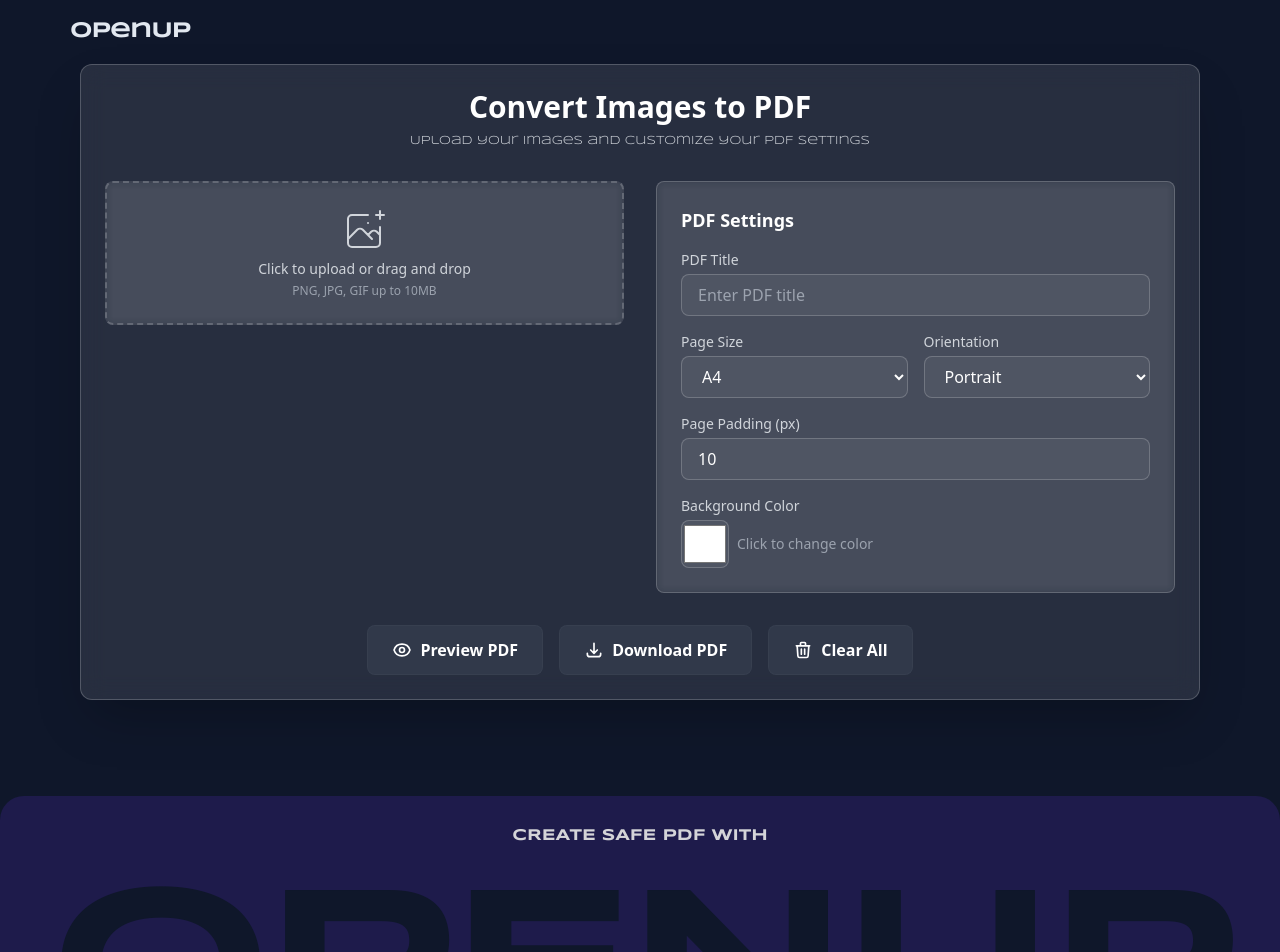
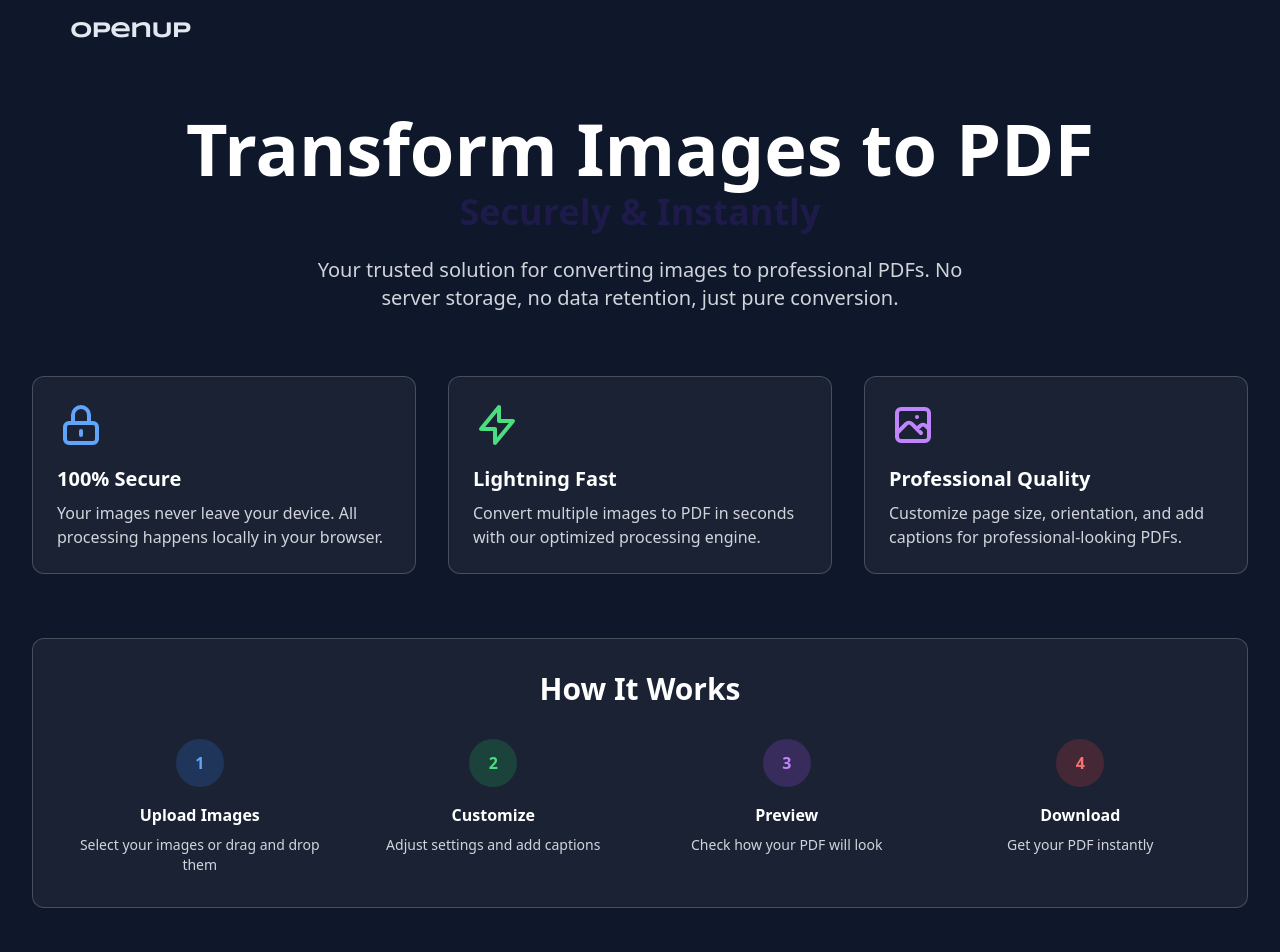
Before and after one commit to TejasMore477/OpenUp, a React (Vite) app: page / in a window 1280 px wide. Shown: the top 952 px of the page. Built offline with nearby package versions, Linux system fonts and the light colour scheme.

Commit message:
feat(landingPage):created landing page

```diff
--- a/src/App.jsx
+++ b/src/App.jsx
@@ -54,11 +54,13 @@ function App() {
     <div className='bg-darkTheme min-h-screen'>
       <Header />
       <main className='container mx-auto px-4 py-8'>
-        {/* <Landing /> */}
-        <ImgToPdf
-          onImagesChange={setImages}
-          images={images}
-        />
+        <Landing />
+        {/* Converter Section */}
+        <div className="backdrop-blur-sm bg-white/5 rounded-xl p-8 border border-white/20">
+          <ImgToPdf onImagesChange={setImages}
+            images={images} />
+        </div>
+
         {images.length > 0 && (
           <div className="mt-8">
             <Thumbnails
@@ -70,6 +72,7 @@ function App() {
             {/* <Counter count={images.length} /> */}
           </div>
         )}
+
       </main>
       <Footer />
     </div>
--- a/src/components/layout/Landing.jsx
+++ b/src/components/layout/Landing.jsx
@@ -1,30 +1,93 @@
 import React from "react";
-import Header from "./Header";
 import ImgToPdf from "../logic/ImgToPdf";
 
 function Landing() {
   return (
-      <div className="flex items-center justify-center gap-4 bg-red-900">
-        <div class="p-4 text-center w-[85%]">
-          <section
-            id="hero"
-            className="w-full tracking-tight grid place-content-center"
-          >
-            <h1 className="text-5xl md:text-6xl leading-none font-bold text-limicMist mb-2">
-              Create PDF Instantly
+    <div className="min-h-screen bg-gradient-to-br from-darkTheme via-slate-900 to-darkTheme">
+      {/* Hero Section */}
+      <section className="relative py-20 px-4">
+        <div className="max-w-7xl mx-auto">
+          <div className="text-center mb-16">
+            <h1 className="text-5xl md:text-7xl font-bold text-white mb-6 animate-fade-in">
+              Transform Images to PDF
+              <span className="block text-3xl md:text-4xl text-royalAmethyst mt-2">Securely & Instantly</span>
             </h1>
+            <p className="text-xl text-gray-300 max-w-2xl mx-auto animate-fade-in-delay">
+              Your trusted solution for converting images to professional PDFs.
+              No server storage, no data retention, just pure conversion.
+            </p>
+          </div>
 
-            <p className="text-lg md:text-lg font-light leading-none text-softVoilet mb-6">
-              Upload your images in order — secure, private, and totally
-              backend-free.
-            </p>
-            <ImgToPdf />
-          </section>
+          {/* Features Grid */}
+          <div className="grid md:grid-cols-3 gap-8 mb-16">
+            <div className="backdrop-blur-sm bg-white/5 rounded-xl p-6 border border-white/20 hover:border-blue-500/20 transition-all duration-300 hover:shadow-lg hover:shadow-blue-500/10">
+              <div className="text-blue-400 mb-4">
+                <svg className="w-12 h-12" fill="none" stroke="currentColor" viewBox="0 0 24 24">
+                  <path strokeLinecap="round" strokeLinejoin="round" strokeWidth="2" d="M12 15v2m-6 4h12a2 2 0 002-2v-6a2 2 0 00-2-2H6a2 2 0 00-2 2v6a2 2 0 002 2zm10-10V7a4 4 0 00-8 0v4h8z" />
+                </svg>
+              </div>
+              <h3 className="text-xl font-semibold text-white mb-2">100% Secure</h3>
+              <p className="text-gray-300">Your images never leave your device. All processing happens locally in your browser.</p>
+            </div>
+
+            <div className="backdrop-blur-sm bg-white/5 rounded-xl p-6 border border-white/20 hover:border-green-500/20 transition-all duration-300 hover:shadow-lg hover:shadow-green-500/10">
+              <div className="text-green-400 mb-4">
+                <svg className="w-12 h-12" fill="none" stroke="currentColor" viewBox="0 0 24 24">
+                  <path strokeLinecap="round" strokeLinejoin="round" strokeWidth="2" d="M13 10V3L4 14h7v7l9-11h-7z" />
+                </svg>
+              </div>
+              <h3 className="text-xl font-semibold text-white mb-2">Lightning Fast</h3>
+              <p className="text-gray-300">Convert multiple images to PDF in seconds with our optimized processing engine.</p>
+            </div>
+
+            <div className="backdrop-blur-sm bg-white/5 rounded-xl p-6 border border-white/20 hover:border-purple-500/20 transition-all duration-300 hover:shadow-lg hover:shadow-purple-500/10">
+              <div className="text-purple-400 mb-4">
+                <svg className="w-12 h-12" fill="none" stroke="currentColor" viewBox="0 0 24 24">
+                  <path strokeLinecap="round" strokeLinejoin="round" strokeWidth="2" d="M4 16l4.586-4.586a2 2 0 012.828 0L16 16m-2-2l1.586-1.586a2 2 0 012.828 0L20 14m-6-6h.01M6 20h12a2 2 0 002-2V6a2 2 0 00-2-2H6a2 2 0 00-2 2v12a2 2 0 002 2z" />
+                </svg>
+              </div>
+              <h3 className="text-xl font-semibold text-white mb-2">Professional Quality</h3>
+              <p className="text-gray-300">Customize page size, orientation, and add captions for professional-looking PDFs.</p>
+            </div>
+          </div>
+
+          {/* How It Works */}
+          <div className="backdrop-blur-sm bg-white/5 rounded-xl p-8 border border-white/20 mb-16">
+            <h2 className="text-3xl font-bold text-white mb-8 text-center">How It Works</h2>
+            <div className="grid md:grid-cols-4 gap-6">
+              <div className="text-center">
+                <div className="w-12 h-12 bg-blue-500/20 rounded-full flex items-center justify-center mx-auto mb-4">
+                  <span className="text-blue-400 font-bold">1</span>
+                </div>
+                <h3 className="text-white font-semibold mb-2">Upload Images</h3>
+                <p className="text-gray-300 text-sm">Select your images or drag and drop them</p>
+              </div>
+              <div className="text-center">
+                <div className="w-12 h-12 bg-green-500/20 rounded-full flex items-center justify-center mx-auto mb-4">
+                  <span className="text-green-400 font-bold">2</span>
+                </div>
+                <h3 className="text-white font-semibold mb-2">Customize</h3>
+                <p className="text-gray-300 text-sm">Adjust settings and add captions</p>
+              </div>
+              <div className="text-center">
+                <div className="w-12 h-12 bg-purple-500/20 rounded-full flex items-center justify-center mx-auto mb-4">
+                  <span className="text-purple-400 font-bold">3</span>
+                </div>
+                <h3 className="text-white font-semibold mb-2">Preview</h3>
+                <p className="text-gray-300 text-sm">Check how your PDF will look</p>
+              </div>
+              <div className="text-center">
+                <div className="w-12 h-12 bg-red-500/20 rounded-full flex items-center justify-center mx-auto mb-4">
+                  <span className="text-red-400 font-bold">4</span>
+                </div>
+                <h3 className="text-white font-semibold mb-2">Download</h3>
+                <p className="text-gray-300 text-sm">Get your PDF instantly</p>
+              </div>
+            </div>
+          </div>
         </div>
-        <div class="p-4 text-center h-[70%] w-[20%] bg-zinc-700 bg-opacity-10">
-          Ad 2
-        </div>
-      </div>
+      </section>
+    </div>
   );
 }
 
```
